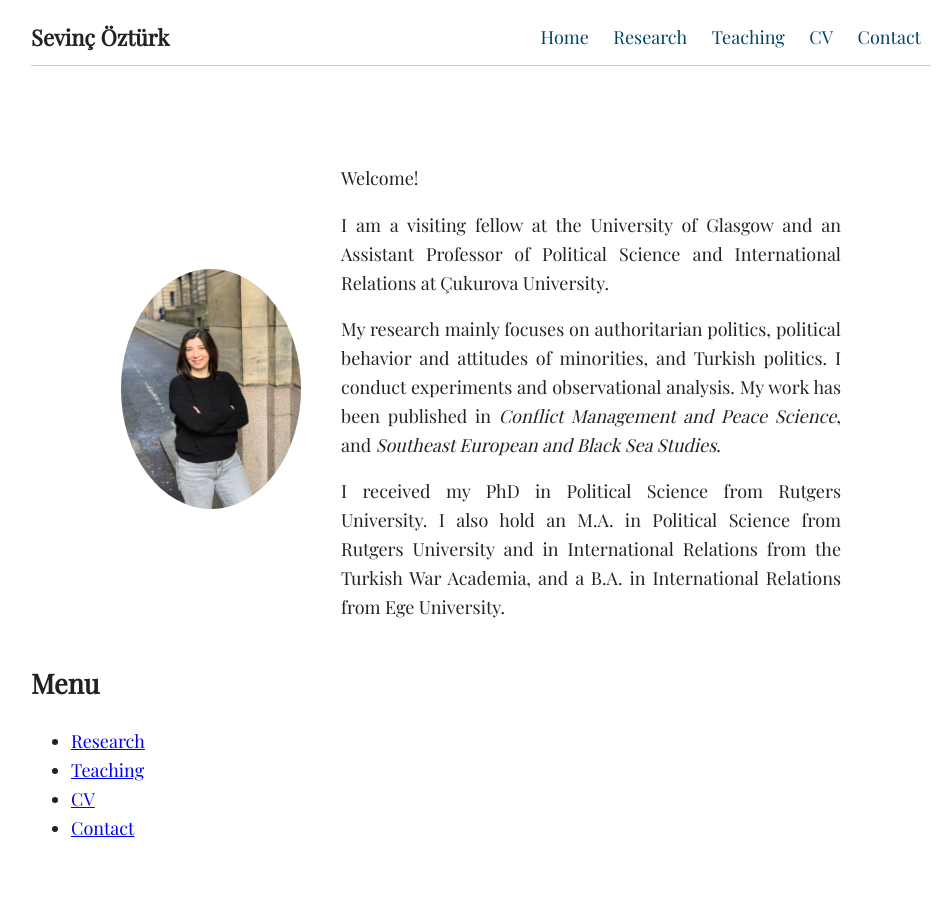
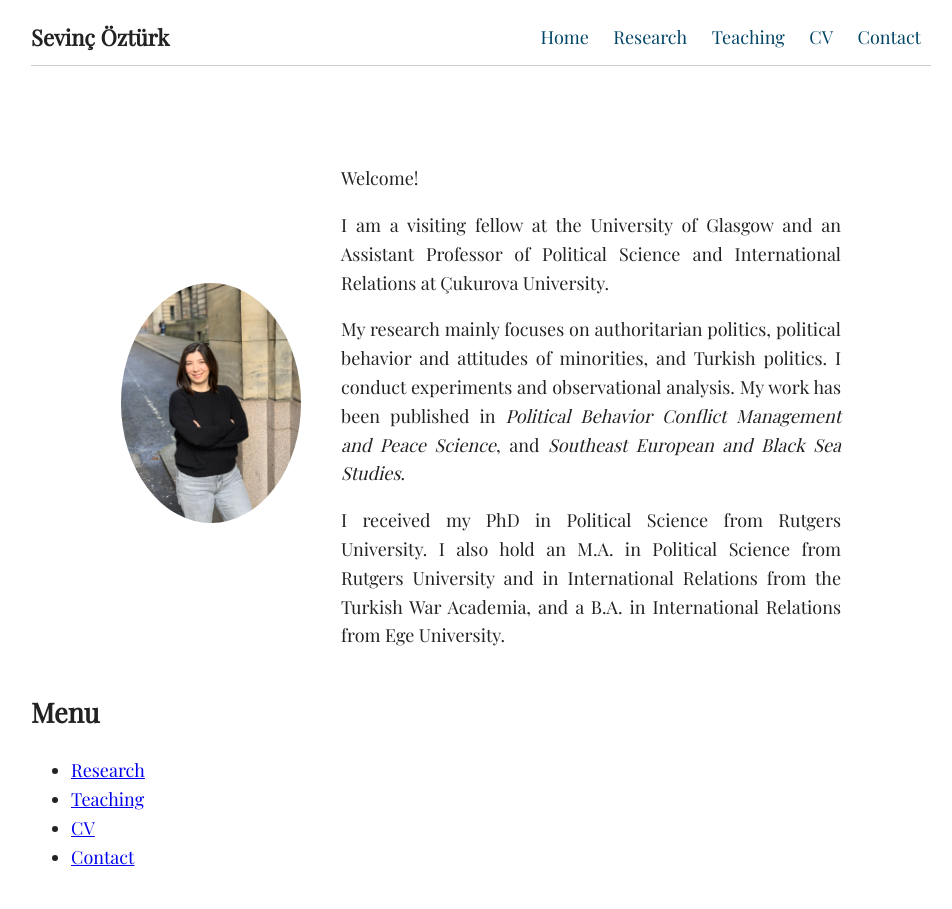
Before and after one commit to SevincOzturk/sevincozturk.github.io, a Jekyll site: the page built from index.md, in a window 1280 px wide. Shown: the whole page, without its empty margins (159-1111 px from the left). Built offline with Jekyll 4.4.1, drawn with Linux system fonts in a browser that asks for light colours.

Commit message:
Update index.md

```diff
--- a/index.md
+++ b/index.md
@@ -13,7 +13,7 @@ title: Home
 <div style="max-width: 500px; text-align: justify;"> <p> Welcome! </p>
   <p> I am a visiting fellow at the University of Glasgow and an Assistant Professor of Political Science and International Relations at Çukurova University.</p>
 
-<p>My research mainly focuses on authoritarian politics, political behavior and attitudes of minorities, and Turkish politics. I conduct experiments and observational analysis.  My work has been published in <em>Conflict Management and Peace Science</em>, and <em>Southeast European and Black Sea Studies</em>.</p>
+<p>My research mainly focuses on authoritarian politics, political behavior and attitudes of minorities, and Turkish politics. I conduct experiments and observational analysis.  My work has been published in <em>Political Behavior</em> <em>Conflict Management and Peace Science</em>, and <em>Southeast European and Black Sea Studies</em>.</p>
 
 <p>I received my PhD in Political Science from Rutgers University. I also hold an M.A. in Political Science from Rutgers University and in International Relations from the Turkish War Academia, and a B.A. in International Relations from Ege University.
   </p>
```
